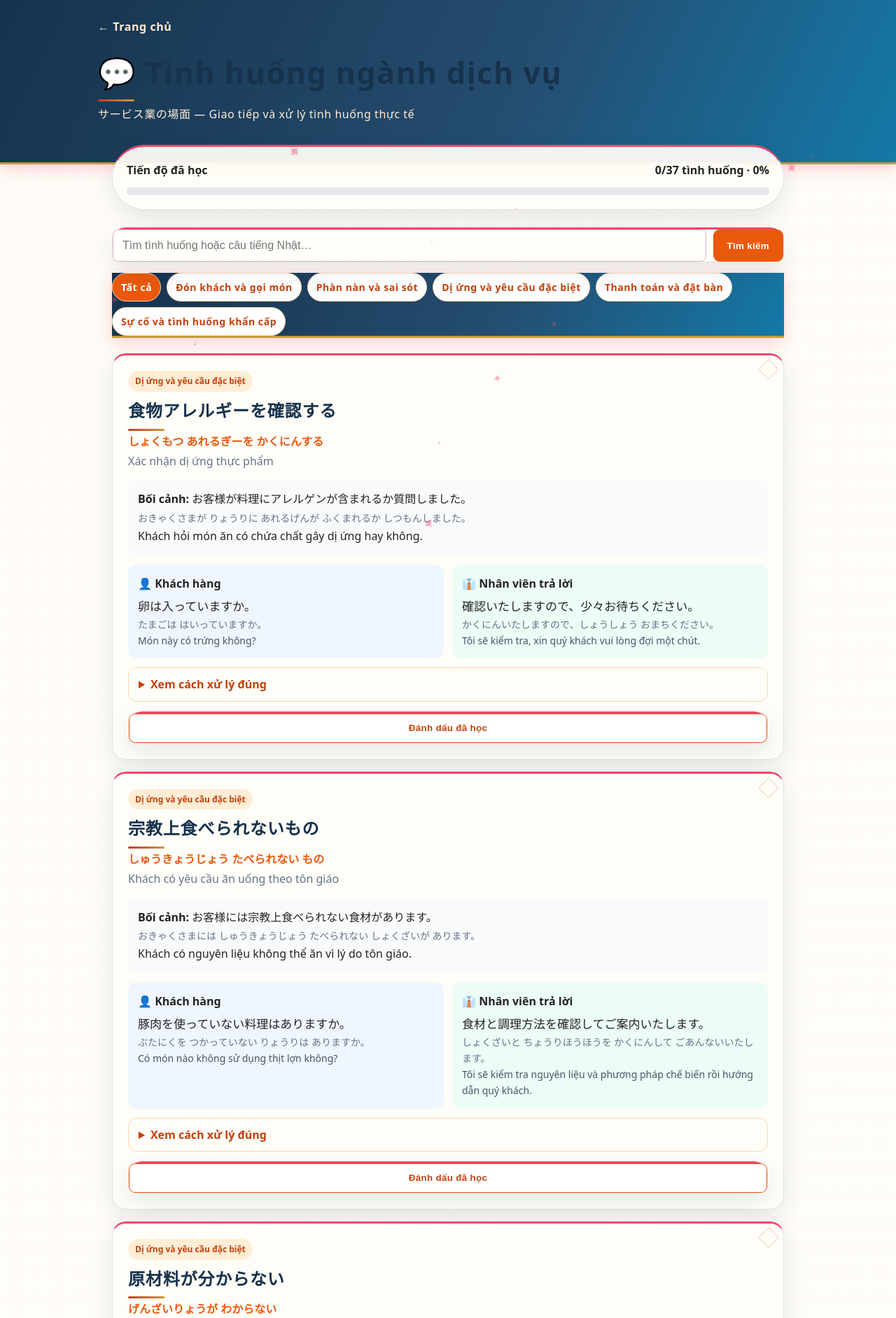
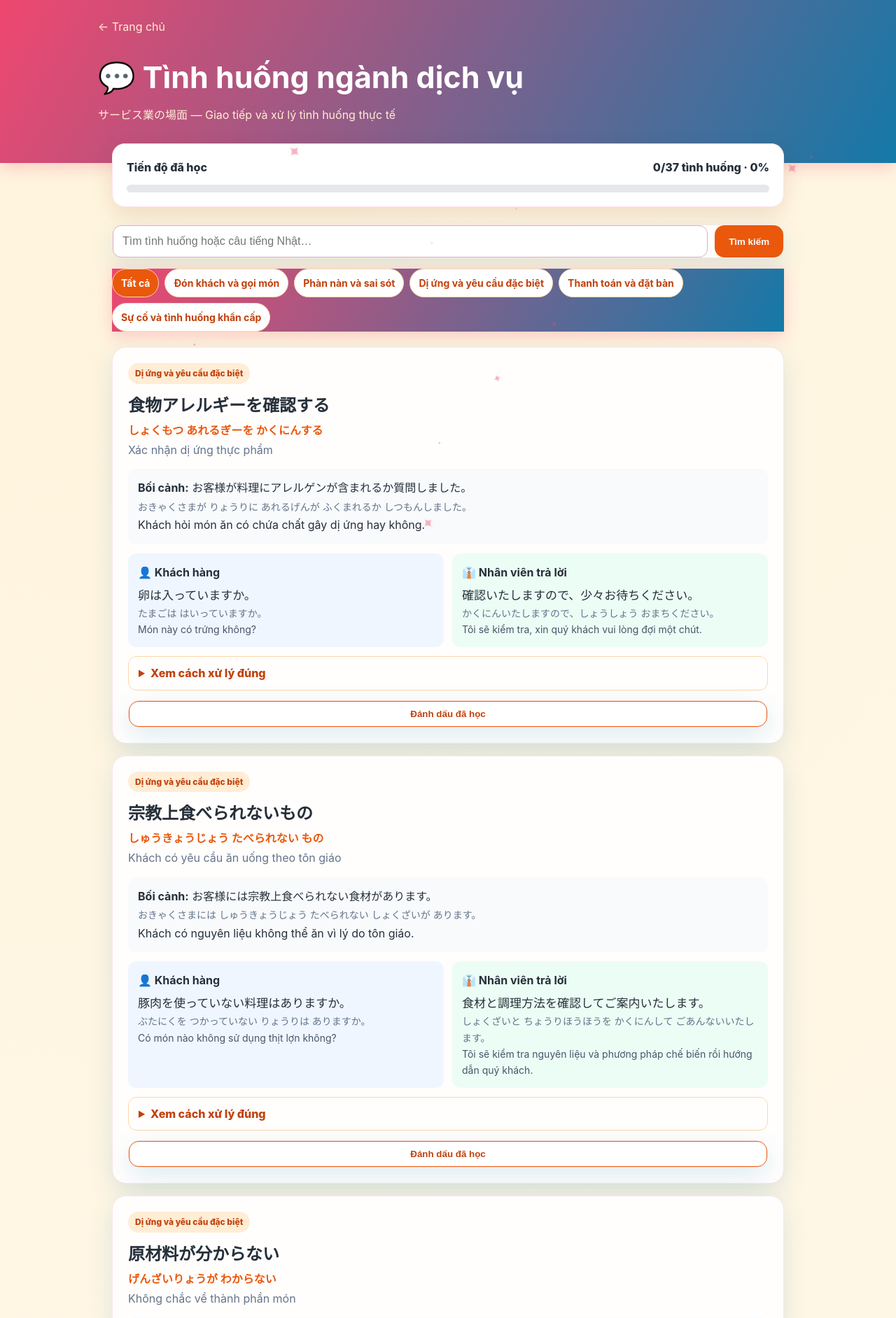
Before and after one commit to vanlantokutei/tokutei-study, a Django app: page /tinh-huong/ in a window 1280 px wide. Shown: the top 1884 px of the page at 70% size. Run offline with Django 5.2, Linux system fonts and the light colour scheme; data comes from the database, SQL or seed files in the repository.

Commit message:
Điều chỉnh giao diện dễ nhìn hơn

```diff
--- a/study/static/study/seasonal-theme.css
+++ b/study/static/study/seasonal-theme.css
@@ -20,65 +20,3 @@ input:focus,select:focus,textarea:focus{border-color:var(--season-primary)!impor
 @keyframes seasonFall{0%{transform:translate3d(0,-12vh,0) rotate(0)}100%{transform:translate3d(70px,116vh,0) rotate(360deg)}}
 @media(max-width:720px){body{padding-bottom:max(10px,env(safe-area-inset-bottom))}.card,.panel,.quiz-card,.lesson-card,main>section,form{border-radius:16px}.seasonal-float:nth-child(n+9){display:none}}
 @media(prefers-reduced-motion:reduce){.seasonal-float{display:none}*{scroll-behavior:auto!important;animation:none!important;transition:none!important}}
-
-
-/* JAPANESE_STYLE_V2_START */
-:root{
-  --jp-indigo:#17324d;
-  --jp-vermilion:#c53b2c;
-  --jp-gold:#c79a3b;
-  --jp-ink:#232323;
-  --jp-paper:#fffdf7;
-}
-html,body{font-family:"Hiragino Kaku Gothic ProN","Yu Gothic",YuGothic,"Noto Sans JP",system-ui,sans-serif}
-body{
-  color:var(--jp-ink);
-  background-color:var(--jp-paper);
-  background-image:
-    linear-gradient(rgba(255,255,255,.76),rgba(255,255,255,.76)),
-    repeating-linear-gradient(0deg,rgba(83,66,45,.025) 0,rgba(83,66,45,.025) 1px,transparent 1px,transparent 5px),
-    repeating-linear-gradient(90deg,rgba(83,66,45,.018) 0,rgba(83,66,45,.018) 1px,transparent 1px,transparent 7px),
-    radial-gradient(circle at top left,var(--season-secondary),transparent 42%);
-}
-body:after{
-  content:"";position:fixed;right:-45px;top:72px;width:190px;height:190px;z-index:-1;opacity:.055;pointer-events:none;
-  background:repeating-radial-gradient(circle at 0 100%,transparent 0 12px,var(--jp-indigo) 13px 14px,transparent 15px 25px);
-  transform:rotate(-12deg);
-}
-header,nav,.navbar,.topbar{
-  background:linear-gradient(115deg,var(--jp-indigo) 0%,#244d70 58%,var(--season-accent) 100%)!important;
-  border-bottom:3px solid var(--jp-gold)!important;
-  letter-spacing:.035em;
-}
-h1,h2,h3{font-weight:750;letter-spacing:.035em;color:var(--jp-indigo);line-height:1.35}
-h1:after,h2:after{content:"";display:block;width:52px;height:3px;margin-top:9px;border-radius:3px;background:linear-gradient(90deg,var(--jp-vermilion),var(--jp-gold))}
-.card,.panel,.quiz-card,.lesson-card,main>section,form{
-  position:relative;
-  background:rgba(255,253,247,.94)!important;
-  border:1px solid rgba(23,50,77,.13)!important;
-  border-top:3px solid var(--season-primary)!important;
-  box-shadow:0 12px 32px rgba(23,50,77,.10)!important;
-}
-.card:before,.panel:before,.quiz-card:before,.lesson-card:before{
-  content:"";position:absolute;right:10px;top:9px;width:18px;height:18px;opacity:.13;border:2px solid var(--jp-vermilion);transform:rotate(45deg);pointer-events:none
-}
-button,.btn,input[type="submit"],.button{
-  min-height:42px;font-weight:700;letter-spacing:.025em;border-radius:9px!important
-}
-.btn-primary,button[type="submit"],input[type="submit"],.button.default{
-  background:linear-gradient(135deg,var(--jp-vermilion),#9f2e24)!important;
-  box-shadow:0 6px 16px rgba(197,59,44,.22)!important
-}
-.btn-secondary,.button:not(.default){background:#fff!important;color:var(--jp-indigo)!important;border:1px solid rgba(23,50,77,.22)!important}
-input,select,textarea{background:#fffefa!important;border-radius:8px!important;min-height:42px}
-a{font-weight:600;text-decoration-color:color-mix(in srgb,var(--season-primary) 55%,transparent);text-underline-offset:3px}
-table{border-collapse:separate;border-spacing:0;overflow:hidden;border-radius:12px;border:1px solid rgba(23,50,77,.12);background:#fff}
-th{background:var(--jp-indigo)!important;color:#fff!important;letter-spacing:.03em}
-tr:nth-child(even) td{background:rgba(23,50,77,.025)}
-.progress,.progress-bar{border-radius:999px}.progress-bar{background:linear-gradient(90deg,var(--season-primary),var(--jp-gold))!important}
-@media(max-width:720px){
-  body{font-size:15px}h1{font-size:1.65rem}h2{font-size:1.32rem}
-  header,nav,.navbar,.topbar{border-bottom-width:2px!important}
-  .card,.panel,.quiz-card,.lesson-card,main>section,form{box-shadow:0 8px 22px rgba(23,50,77,.09)!important}
-}
-/* JAPANESE_STYLE_V2_END */
```
